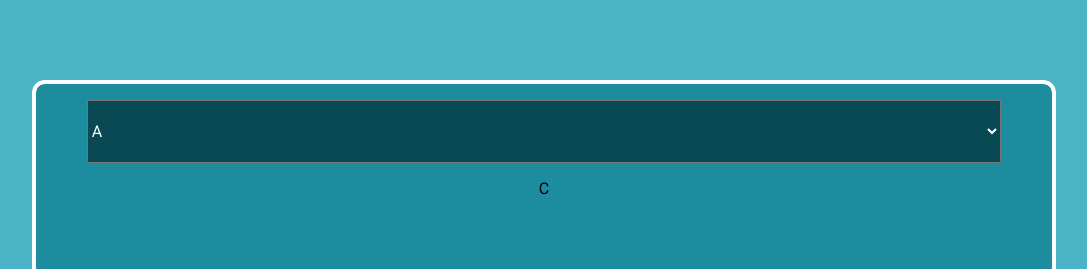
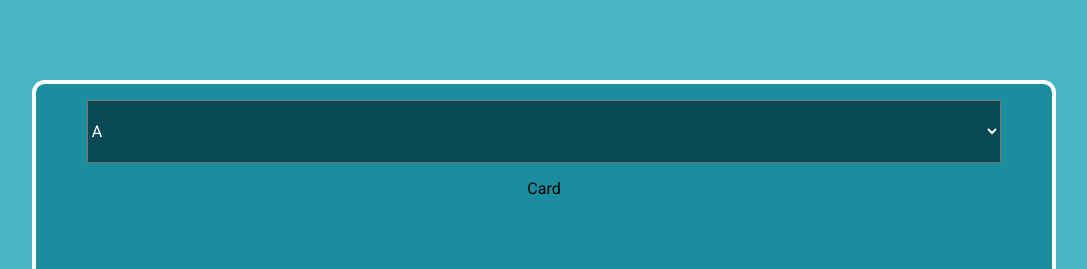
Before and after one commit to thelopesbr/aic3-react, a React (Vite) app: page /keys in a window 1280 px wide. Shown: the top 269 px of the page, without its empty margins (96-1183 px from the left). Built offline with nearby package versions, Linux system fonts and the light colour scheme.

Commit message:
salvando

```diff
--- a/src/pages/keys/CardGame/cardGame.jsx
+++ b/src/pages/keys/CardGame/cardGame.jsx
@@ -1,5 +1,5 @@
 export const CardGame = ({title}) => {
     return (
-        <p>{title}</p>
+        <p>Card</p>
     )
 }
```
